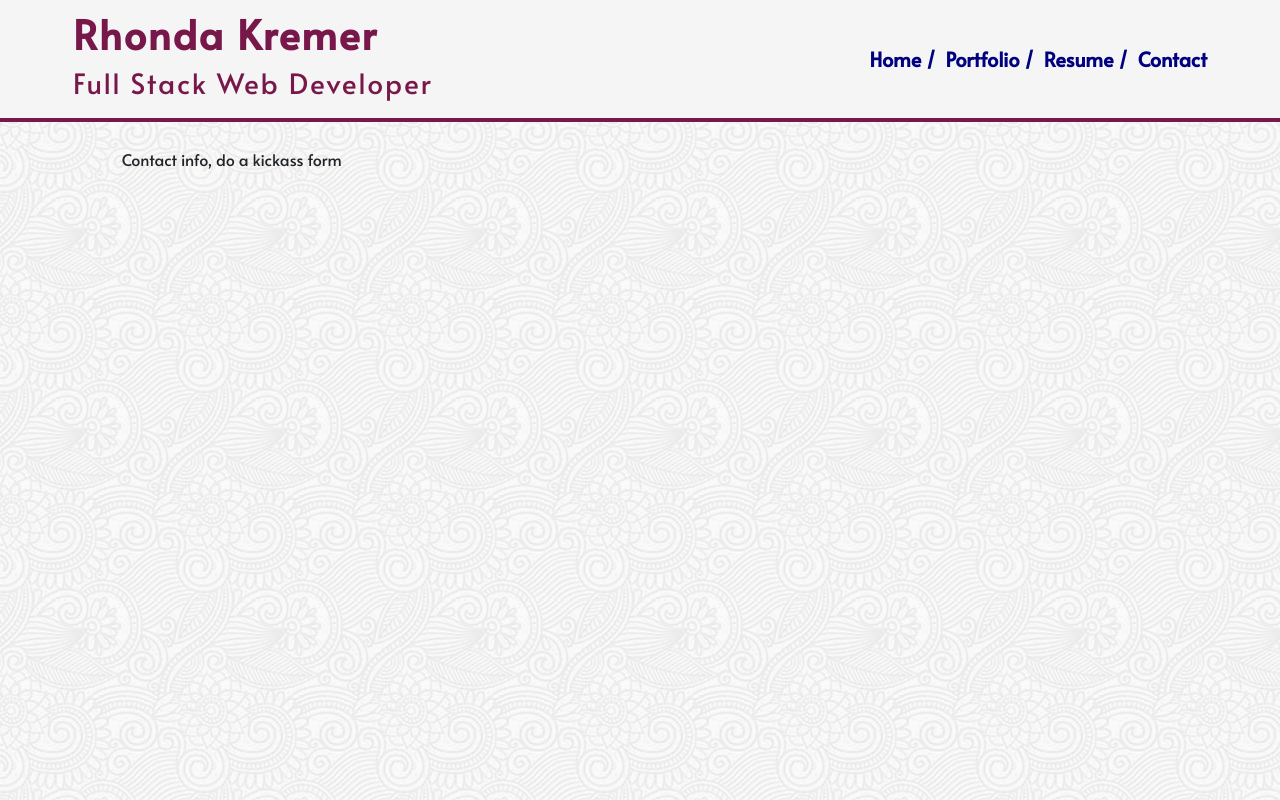
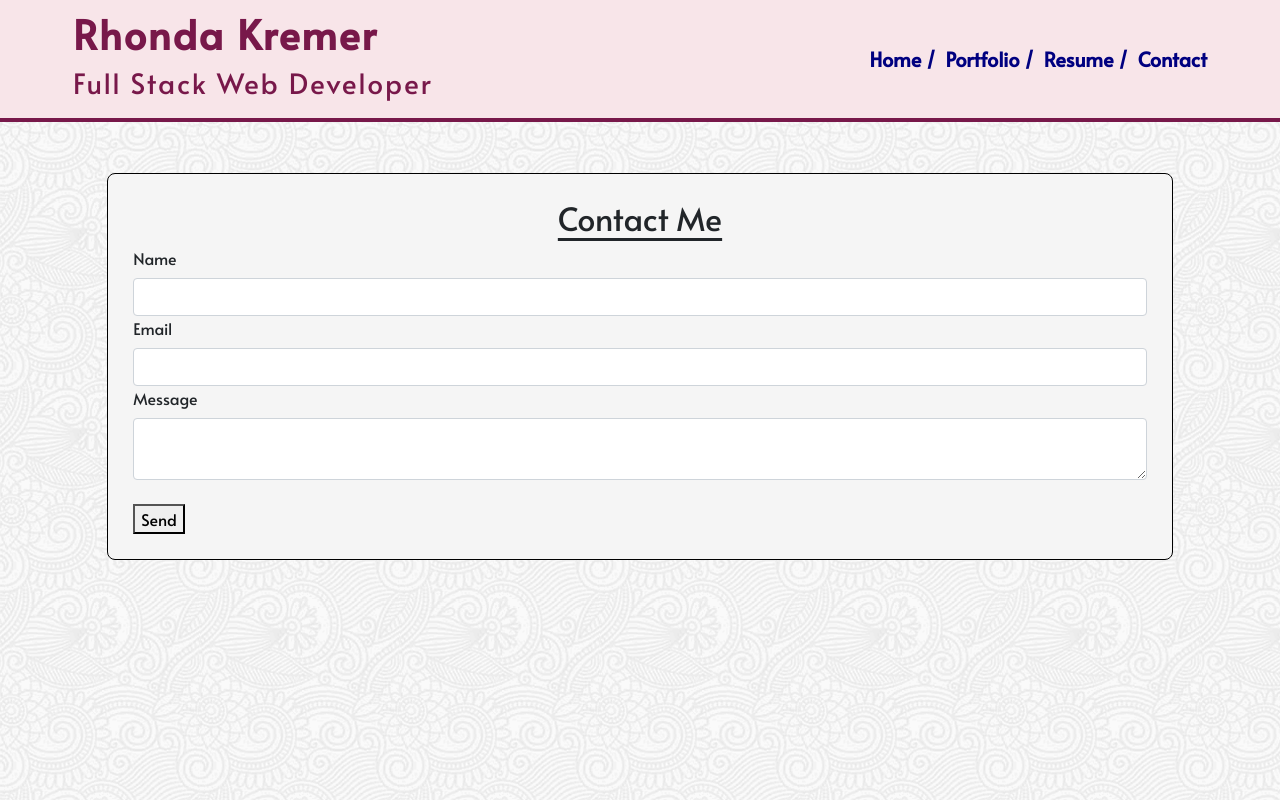
Before and after one commit to rhondakremer/rhondakremer.github.io, a Vue app: page /contact in a window 1280 px wide. Built offline with nearby package versions, Linux system fonts and the light colour scheme.

Commit message:
basic contact form

```diff
--- a/package.json
+++ b/package.json
@@ -30,7 +30,9 @@
       "plugin:vue/essential",
       "eslint:recommended"
     ],
-    "rules": {},
+    "rules": {
+      "no-console": "off"
+    },
     "parserOptions": {
       "parser": "babel-eslint"
     }
--- a/src/components/Contact.vue
+++ b/src/components/Contact.vue
@@ -1,15 +1,50 @@
 <template>
-  <div id="container" class="col-lg-10 offset-lg-1 col-md-10 offset-md-1">
-    Contact info, do a kickass form
+  <div id="form" class="col-lg-10 offset-lg-1 col-md-10 offset-md-1" method="post" enctype="text/plain">
+    <form action="mailto:">
+        <h2>Contact Me</h2>
+            <label for="name">Name</label>
+            <input type="text" id="name" class="form-control" v-model="nameInput">
+            <label for="name">Email</label>
+            <input type="text" id="email" class="form-control" v-model="emailInput">
+            <label for="name">Message</label>
+            <textarea type="text" id="name" class="form-control" v-model="messageInput"></textarea>
+    </form>
+    <br>
+    <button @click="submitContact">Send</button>
+
   </div>
 </template>
 
 <script>
 export default {
-
+    data() {
+        return{
+            nameInput: null,
+            emailInput: null,
+            messageInput: null
+        }
+    },
+    methods: {
+       submitContact() {
+           alert("message sent!")
+           console.log(this.nameInput)
+       }
+   }
 }
 </script>
 
 <style scoped>
+#form {
+    background-color: whitesmoke;
+    padding: 2%;
+    border-radius: 0.5em;
+    margin-top: 4%;
+    border: 1px solid black;
+}
 
+h2 {
+    text-align: center;
+    text-decoration: underline;
+    text-underline-position: under;
+}
 </style>
--- a/src/components/Landing.vue
+++ b/src/components/Landing.vue
@@ -17,11 +17,12 @@ export default {
 <style scoped>
 #container {
   display: flex;
-  background-color: pink;
+  background-color: whitesmoke;
   text-align: center;
   padding: 2%;
   border-radius: 0.5em;
-  margin-top: 4%
+  margin-top: 4%;
+  border: 1px solid black;
 }
 
 #mypic {
--- a/src/components/Navbar.vue
+++ b/src/components/Navbar.vue
@@ -28,7 +28,7 @@ export default {
   align-items:center;
   border-bottom: 4px solid #78184a;
   margin-bottom:2%;
-  background-color: whitesmoke;
+  background-color: rgb(248, 229, 233);;
   padding: 10px;
 }
 
```
Also changed, not shown: src/assets/logo.png (deleted).
